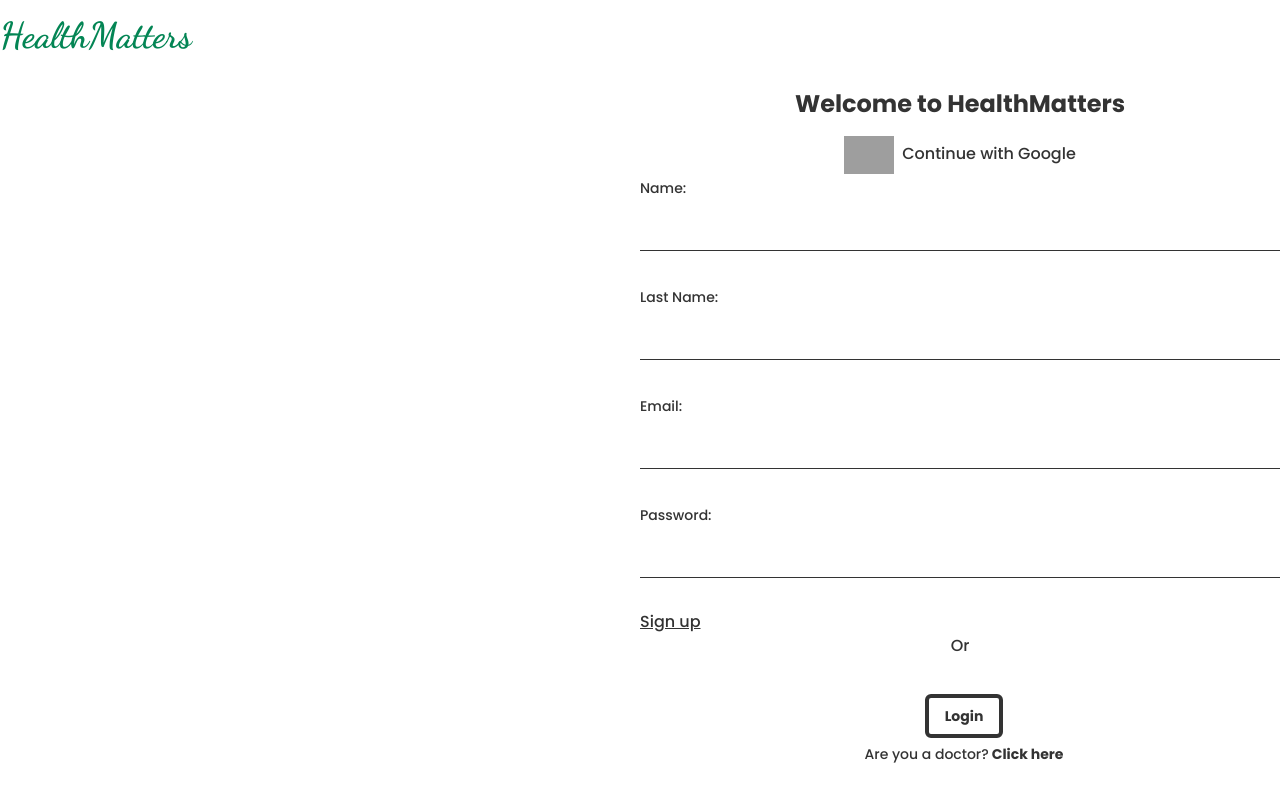
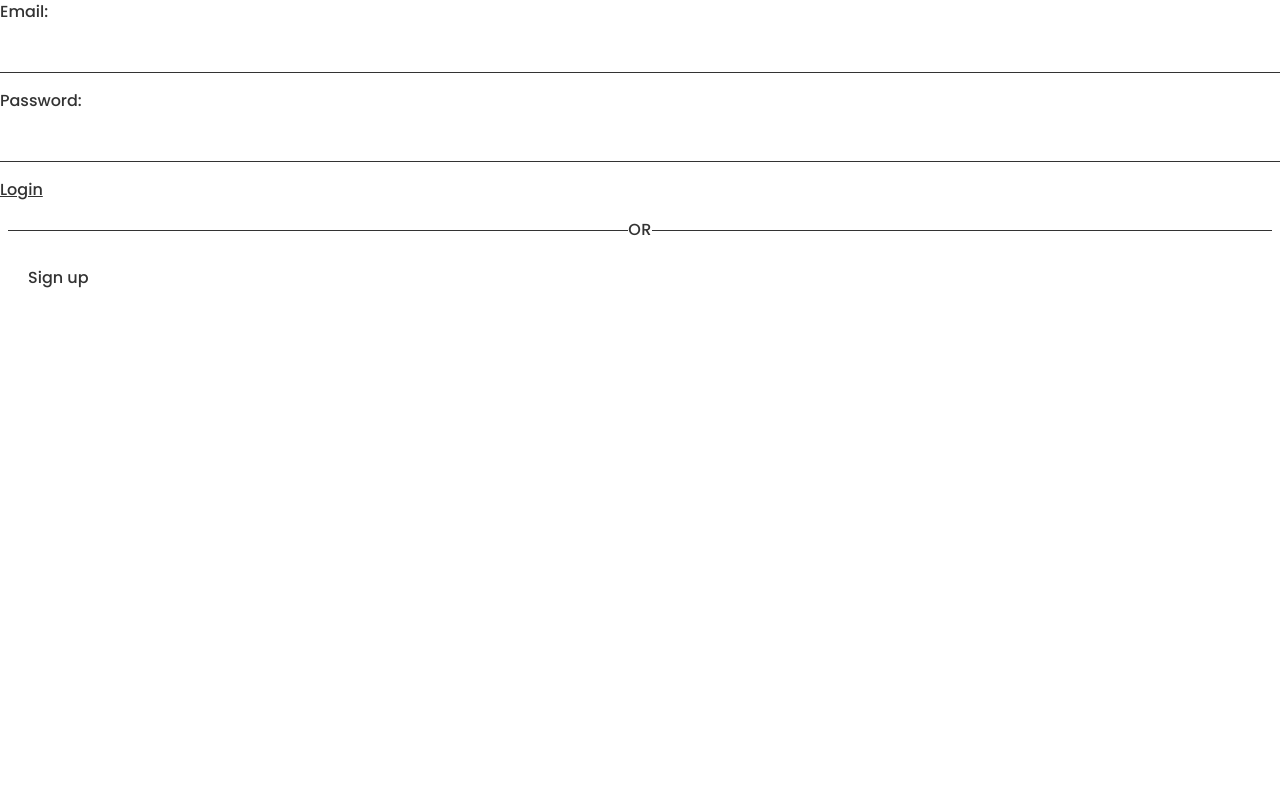
Before and after one commit to KevOrtega/HealthMatters, a Next.js app: page /login in a window 1280 px wide. Built offline with nearby package versions, Linux system fonts and the light colour scheme; grey boxes are pictures that could not be loaded.

Commit message:
forms reestructured

```diff
--- a/src/atoms/InputField.tsx
+++ /dev/null
@@ -1,131 +0,0 @@
-import React, { useState } from "react";
-
-interface InputFieldsProps {
-	label: string;
-	name: string;
-	type: string;
-	required?: boolean;
-	placeholder?: string;
-}
-
-const InputFields = ({
-	label,
-	name,
-	type,
-	required = false,
-	placeholder,
-}: InputFieldsProps) => {
-	const [value, setValue] = useState("");
-
-	const handleChange = (event: React.ChangeEvent<HTMLInputElement>) => {
-		setValue(event.target.value);
-	};
-
-	return (
-		<div className="flex flex-col mb-4">
-			<label htmlFor="{name}" className="text-lg mb-2 text-left">
-				{label}
-			</label>
-
-			<input
-				type={type}
-				name={name}
-				value={value}
-				onChange={handleChange}
-				placeholder={placeholder}
-				required={required}
-				style={{ fontSize: "14px" }}
-				className="w-full border-b py-2 px-3 mb-4"
-			/>
-		</div>
-	);
-};
-
-export const FirstNameInput = () => {
-	return (
-		<InputFields
-			type="text"
-			label="Nombre: "
-			name="first_name"
-			placeholder={"Ex: John"}
-			required={true}
-		/>
-	);
-};
-export const LastNameInput = () => {
-	return (
-		<InputFields
-			type="text"
-			label="Apellido: "
-			name="first_name"
-			placeholder={"Ex: Doe"}
-			required={true}
-		/>
-	);
-};
-export const EmailInput = () => {
-	return (
-		<InputFields
-			type="email"
-			label="E-mail: "
-			name="email"
-			placeholder={"Ex: myname@example.com"}
-			required={true}
-		/>
-	);
-};
-export const PasswordInput = () => {
-	return (
-		<InputFields
-			type="password"
-			label="Contraseña: "
-			name="password"
-			placeholder={"********"}
-			required={true}
-		/>
-	);
-};
-export const LicenseInput = () => {
-	return (
-		<InputFields
-			type="text"
-			label="Matricula (RUP): "
-			name="medical_license"
-			placeholder={"Must be between 6 and 8 characters"}
-			required={true}
-		/>
-	);
-};
-export const SpecialtyInput = () => {
-	return (
-		<InputFields
-			type="text"
-			label="Especialidad medica: "
-			name="medical_specialty"
-			placeholder={"Ex: Cardiologist"}
-			required={true}
-		/>
-	);
-};
-export const ZipCodeInput = () => {
-	return (
-		<InputFields
-			type="text"
-			label="Codigo Postal: "
-			name="zip_code"
-			placeholder={"Ex: 7600"}
-			required={true}
-		/>
-	);
-};
-export const PhoneInput = () => {
-	return (
-		<InputFields
-			type="text"
-			label="Telefono: "
-			name="phone_number"
-			placeholder={"Ex: 054 223-5419716"}
-			required={true}
-		/>
-	);
-};
--- a/src/molecules/LoginForm.tsx
+++ b/src/molecules/LoginForm.tsx
@@ -1,43 +1,26 @@
 import { useState } from "react";
-import { useRouter } from "next/router";
+import { emailValidator, passwordValidator } from "@/validation";
+import Link from "@/atoms/Link";
 
-const RegistrationForm = () => {
+export default function LoginForm() {
 	const [email, setEmail] = useState("");
 	const [password, setPassword] = useState("");
-
-	const router = useRouter();
 
 	const handleSubmit = (event: React.FormEvent<HTMLFormElement>) => {
 		event.preventDefault();
 
-		const validateEmail = (email: string) => {
-			const emailRegex = /\S+@\S+\.\S+/;
-			return emailRegex.test(email);
-		};
-
-		const validatePassword = (password: string) => {
-			return password.length >= 6;
-		};
-
-		if (!validateEmail(email)) {
+		if (!emailValidator(email)) {
 			alert("Correo electrónico no válido");
 			return;
 		}
-		if (!validatePassword(password)) {
+		if (!passwordValidator(password)) {
 			alert("Contraseña no válida (debe tener al menos 6 caracteres)");
 			return;
 		}
 	};
 
-	const handleSignUp = () => {
-		router.push("/signup");
-	};
-
 	return (
-		<form
-			onSubmit={handleSubmit}
-			className="max-w-sm mx-auto p-6 bg-white rounded-lg shadow-md"
-		>
+		<form onSubmit={handleSubmit}>
 			<label htmlFor="email" className="block mb-2">
 				Email:
 			</label>
@@ -72,14 +55,14 @@ const RegistrationForm = () => {
 				<hr className="border-b-1 border-gray-500 w-full" />
 			</div>
 
-			<button
-				onClick={handleSignUp}
-				className="inline-block text-left ml-3 bg-green-500 text-black py-2 px-4 rounded-full "
-			>
-				Sign up
-			</button>
+			<Link href="/signup">
+				<button
+					// onClick={handleSignUp}
+					className="inline-block text-left ml-3 bg-green-500 text-black py-2 px-4 rounded-full "
+				>
+					Sign up
+				</button>
+			</Link>
 		</form>
 	);
-};
-
-export default RegistrationForm;
+}
--- a/src/molecules/PatientForm.tsx
+++ /dev/null
@@ -1,31 +0,0 @@
-import {
-	EmailInput,
-	FirstNameInput,
-	LastNameInput,
-	PasswordInput,
-	PhoneInput,
-	ZipCodeInput,
-} from "@/atoms/InputField";
-
-export default function PatientForm() {
-	return (
-		<div>
-			<form className="container py-4">
-				<div className="mt-4 flex justify-end">
-					<div className="w-1/2 text-center">
-						<h2 className="text-2xl font-bold mb-4">Patient Form</h2>
-						<FirstNameInput /> <LastNameInput />
-						<PasswordInput /> <EmailInput />
-						<ZipCodeInput /> <PhoneInput />
-						<button
-							type="submit"
-							className="ml-2 text-sm text-gray-500 hover:text-gray-700"
-						>
-							Send
-						</button>
-					</div>
-				</div>
-			</form>
-		</div>
-	);
-}
--- a/src/molecules/SignUpPatient.tsx
+++ b/src/molecules/SignUpPatient.tsx
@@ -1,50 +1,24 @@
-import { useState } from "react";
 import Link from "@/atoms/Link";
-import Title from "@/atoms/Title";
-import Main from "@/atoms/Main";
-import LoginForm from "@/molecules/LoginForm";
 
-function LoginPage() {
-	const [isLoginForm, setIsLoginForm] = useState(true);
-
-	const handleToggleForm = () => {
-		setIsLoginForm((prevValue) => !prevValue);
-	};
-
+export default function SignUpPatient() {
 	const handleGoogleLogin = () => {
 		window.location.href = "https://accounts.google.com/login";
 	};
 
 	return (
-		<Main>
-			<div className="container mx-auto py-4">
-				<Link href="/">
-					<Title type="big">HealthMatters</Title>
-				</Link>
-				<div className="mt-8 flex justify-end">
-					<div className="w-1/2 text-center">
-						<h2 className="text-2xl font-bold mb-4">
-							Welcome to HealthMatters
-						</h2>
-						<div className="my-4" />
+		<form>
 			<button onClick={handleGoogleLogin}>
 				<img
 					src="https://th.bing.com/th/id/OIP.KEygYmezNxIdPeCrxbrQ6wHaD_?pid=ImgDet&rs=1"
 					alt="Google Logo"
-								width="50"
-								height="50"
+					width="50rem"
+					height="50rem"
 					className="inline-block mr-2"
 				/>
 				Continue with Google
 			</button>
-						{isLoginForm ? (
-							<form>
-								<div className="flex flex-col mb-4">
-									<label
-										htmlFor="email"
-										className="text-lg mb-2 text-left"
-										style={{ fontSize: "14px" }}
-									>
+			<fieldset className="flex flex-col mb-4">
+				<label htmlFor="email" className="text-lg mb-2 text-left">
 					Name:
 				</label>
 				<input
@@ -54,13 +28,9 @@ function LoginPage() {
 					required
 					className="w-full border-b py-2 px-3 mb-4"
 				/>
-								</div>
-								<div className="flex flex-col mb-4">
-									<label
-										htmlFor="email"
-										className="text-lg mb-2 text-left"
-										style={{ fontSize: "14px" }}
-									>
+			</fieldset>
+			<fieldset className="flex flex-col mb-4">
+				<label htmlFor="email" className="text-lg mb-2 text-left">
 					Last Name:
 				</label>
 				<input
@@ -70,13 +40,9 @@ function LoginPage() {
 					required
 					className="w-full border-b py-2 px-3 mb-4"
 				/>
-								</div>
-								<div className="flex flex-col mb-4">
-									<label
-										htmlFor="email"
-										className="text-lg mb-2 text-left"
-										style={{ fontSize: "14px" }}
-									>
+			</fieldset>
+			<fieldset className="flex flex-col mb-4">
+				<label htmlFor="email" className="text-lg mb-2 text-left">
 					Email:
 				</label>
 				<input
@@ -86,13 +52,9 @@ function LoginPage() {
 					required
 					className="w-full border-b py-2 px-3 mb-4"
 				/>
-								</div>
-								<div className="flex flex-col mb-4">
-									<label
-										htmlFor="password"
-										className="text-lg mb-2 text-left"
-										style={{ fontSize: "14px" }}
-									>
+			</fieldset>
+			<fieldset className="flex flex-col mb-4">
+				<label htmlFor="password" className="text-lg mb-2 text-left">
 					Password:
 				</label>
 				<input
@@ -102,7 +64,7 @@ function LoginPage() {
 					required
 					className="w-full border-b py-2 px-3 mb-4"
 				/>
-								</div>
+			</fieldset>
 			<div className="flex items-center justify-between">
 				<button
 					type="submit"
@@ -111,38 +73,30 @@ function LoginPage() {
 					Sign up
 				</button>
 			</div>
-								<p className="text-center ">Or</p>
-
-								<div className="flex items-center justify-between my-4"></div>
+			<p className="text-center">Or</p>
 			<div className="flex flex-col">
 				<button
 					type="button"
-										onClick={handleToggleForm}
 					className="ml-2 text-sm text-gray-500 hover:text-gray-700 my-4"
 				>
+					<Link href="/login">
 						<strong className="rounded-md border-4 border-green-700 py-2 px-4 text-green-700">
 							Login
 						</strong>
+					</Link>
 				</button>
 			</div>
 			<div>
 				<button
 					type="button"
-										onClick={handleToggleForm}
 					className="ml-2 text-sm text-gray-500 hover:text-gray-700"
 				>
-										Are you a doctor?<strong> Click here</strong>
+					Are you a doctor?{" "}
+					<Link href="/doctor/signup">
+						<strong>Click here</strong>
+					</Link>
 				</button>
 			</div>
 		</form>
-						) : (
-							<LoginForm />
-						)}
-					</div>
-				</div>
-			</div>
-		</Main>
 	);
 }
-
-export default LoginPage;
--- a/src/pages/CreateAccountDoc.tsx
+++ /dev/null
@@ -1,16 +0,0 @@
-import DoctorForm from "../molecules/DoctorForm";
-import React from "react";
-import Title from "@/atoms/Title";
-import Link from "@/atoms/Link";
-
-export default function CreateAccountDoc() {
-	return (
-		<div>
-			<Link href="/">
-				<Title type="big">HealthMatters</Title>
-			</Link>
-			<h1>Create Account Doctor</h1>
-			<DoctorForm />
-		</div>
-	);
-}
--- a/src/pages/CreateAccountPatient.tsx
+++ /dev/null
@@ -1,16 +0,0 @@
-import PatientForm from "../molecules/PatientForm";
-import React from "react";
-import Title from "@/atoms/Title";
-import Link from "@/atoms/Link";
-
-export default function CreateAccountPatient() {
-	return (
-		<div>
-			<Link href="/">
-				<Title type="big">HealthMatters</Title>
-			</Link>
-			<h1>Create Account Patient</h1>
-			<PatientForm />
-		</div>
-	);
-}
--- /dev/null
+++ b/src/pages/doctor/signup.tsx
@@ -0,0 +1,16 @@
+import Image from "@/atoms/Image";
+import Main from "@/atoms/Main";
+import SignUpPatient from "@/molecules/SignUpPatient";
+
+export default function SignUp() {
+	return (
+		<Main>
+			<section className="flex w-full h-screen items-center justify-center">
+				<div className="w-1/2">
+					<Image type="choose" />
+				</div>
+				<SignUpPatient />
+			</section>
+		</Main>
+	);
+}
--- a/src/pages/login.tsx
+++ b/src/pages/login.tsx
@@ -1,5 +1,10 @@
-import SignUpPatient from "@/molecules/SignUpPatient";
+import LogInForm from "@/molecules/LoginForm";
+import Main from "@/atoms/Main";
 
 export default function Home() {
-	return <SignUpPatient />;
+	return (
+		<Main>
+			<LogInForm />
+		</Main>
+	);
 }
--- /dev/null
+++ b/src/pages/signup.tsx
@@ -0,0 +1,10 @@
+import Main from "@/atoms/Main";
+import SignUpPatient from "@/molecules/SignUpPatient";
+
+export default function SignUp() {
+	return (
+		<Main>
+			<SignUpPatient />
+		</Main>
+	);
+}
--- /dev/null
+++ b/src/validation.ts
@@ -0,0 +1,10 @@
+export const emailValidator = (email: string) =>
+	RegExp(/^[\w-\.]+@([\w-]+\.)+[\w-]{2,4}$/gi).test(email);
+
+export const passwordValidator = (password: string) =>
+	RegExp(/^(?=.*\d)(?=.*[a-z])(?=.*[A-Z])(?=.*[a-zA-Z]).{8,}$/gm).test(
+		password
+	);
+
+export const nameOrLastNameValidator = (name: string) =>
+	RegExp(/^[A-Za-z][A-Za-z0-9_]{1,29}$/g).test(name);
```
Also changed, not shown: src/molecules/DoctorForm.tsx (deleted, +0 -34 lines). Lines whose indentation alone changed are shown as unchanged.
